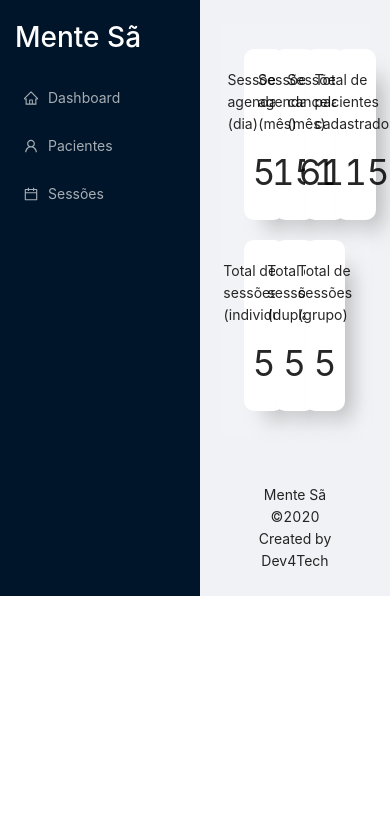
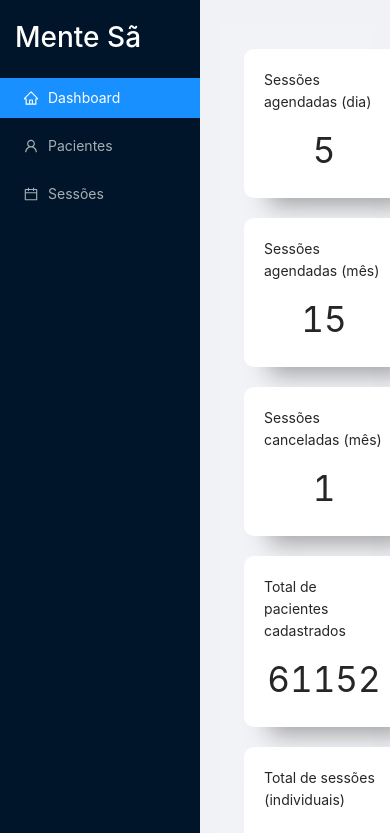
Before and after one commit to adlermo/web-healthy-mind, a React (Create React App) app: page / in a window 390 px wide. Shown: the top 833 px of the page. Built offline with nearby package versions, Linux system fonts and the light colour scheme.

Commit message:
Add responsive grid.

```diff
--- a/src/pages/Main/index.css
+++ b/src/pages/Main/index.css
@@ -20,6 +20,7 @@
   background: white;
   border-radius: 10px;
   box-shadow: 14px 18px 23px -11px rgba(0,0,0,0.35);
+  width: 160px;
 }
 
 .item-title {
--- a/src/pages/Main/index.js
+++ b/src/pages/Main/index.js
@@ -11,7 +11,7 @@ const Main = () => (
       <Menu
         theme='dark'
         mode='inline'
-        defaultSelectedKeys={['4']}
+        defaultSelectedKeys={['1']}
         items={[HomeOutlined, UserOutlined, CalendarOutlined].map(
           (icon, index) => ({
             key: String(index + 1),
@@ -34,44 +34,44 @@ const Main = () => (
             minHeight: 360,
           }}
         >
-            <Row gutter={[20, 20]}>
-                <Col className='gutter-row' span={6}>
+            <Row gutter={[20, 20]} wrap={true} >
+                <Col className='gutter-row'>
                     <div className='grid-item'>
                         <span className='item-title'>Sessões agendadas (dia)</span>
                         <span className='item-number'>5</span>
                     </div>
                 </Col>
-                <Col className='gutter-row' span={6}>
+                <Col className='gutter-row'>
                     <div className='grid-item'>
                         <span className='item-title'>Sessões agendadas (mês)</span>
                         <span className='item-number'>15</span>
                     </div>
                 </Col>
-                <Col className='gutter-row' span={6}>
+                <Col className='gutter-row'>
                     <div className='grid-item'>
                         <span className='item-title'>Sessões canceladas (mês)</span>
                         <span className='item-number'>1</span>
                     </div>
                 </Col>
-                <Col className='gutter-row' span={6}>
+                <Col className='gutter-row'>
                     <div className='grid-item'>
                         <span className='item-title'>Total de pacientes cadastrados</span>
                         <span className='item-number'>61152</span>
                     </div>
                 </Col>
-                <Col className='gutter-row' span={6}>
+                <Col className='gutter-row'>
                     <div className='grid-item'>
                         <span className='item-title'>Total de sessões (individuais)</span>
                         <span className='item-number'>5</span>
                     </div>
                 </Col>
-                <Col className='gutter-row' span={6}>
+                <Col className='gutter-row'>
                     <div className='grid-item'>
                         <span className='item-title'>Total de sessões (dupla)</span>
                         <span className='item-number'>5</span>
                     </div>
                 </Col>
-                <Col className='gutter-row' span={6}>
+                <Col className='gutter-row'>
                     <div className='grid-item'>
                         <span className='item-title'>Total de sessões (grupo)</span>
                         <span className='item-number'>5</span>
```
